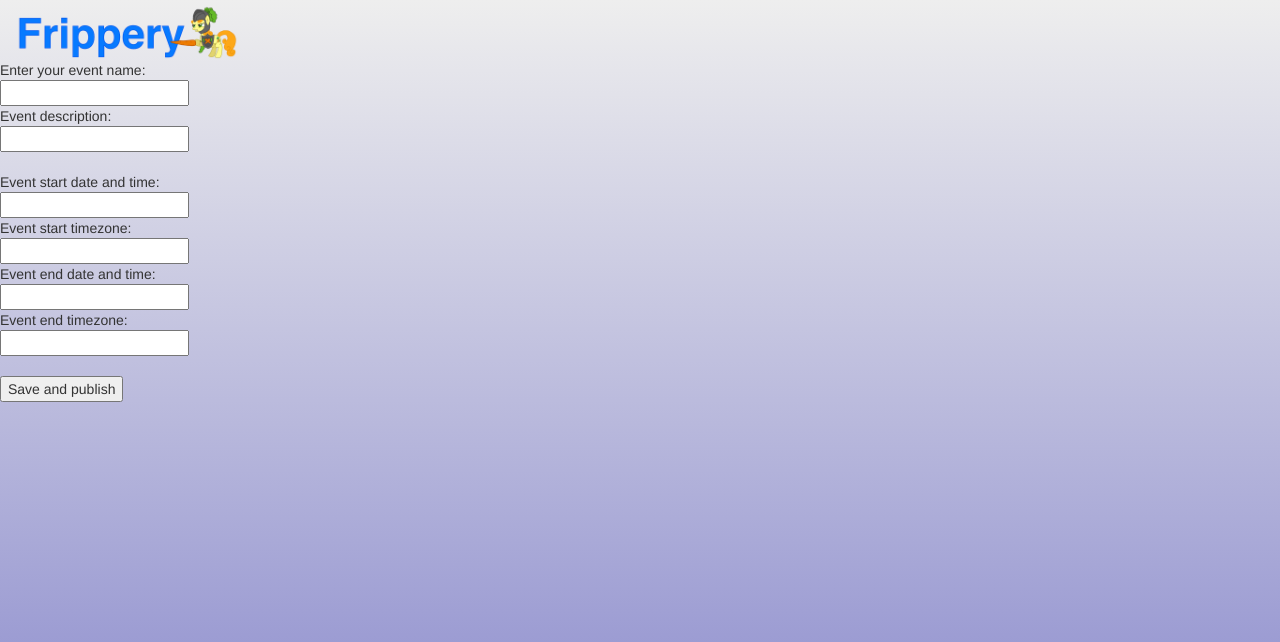
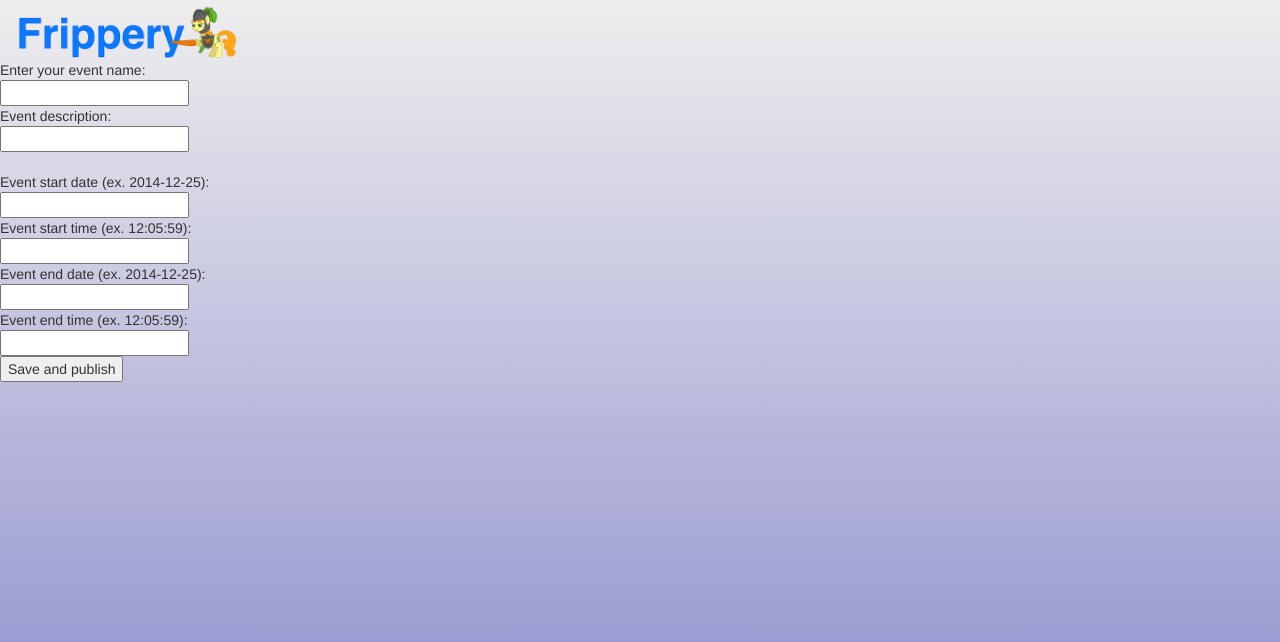
Before and after one commit to eyalr/frippery, a Flask app: template src/frippery/templates/create.html in a window 1280 px wide. Shown: the top 642 px of the page. Run offline with Flask 2, Linux system fonts and the light colour scheme; the template is opened without the code that fills it, so the values that code supplies are empty; parts of the project's set-up code (start-up, migrations or seed data) failed here and were passed over; some libraries are stand-ins or nearby versions.

Commit message:
Changing create form to include date and time

```diff
--- a/src/frippery/templates/create.html
+++ b/src/frippery/templates/create.html
@@ -9,15 +9,14 @@
     Event description:<br>
     <input type="text" name="event_description"><br>
     <input type="hidden" name="organizer_id"><br>
-    Event start date and time:<br>
-    <input type="text" name="event_start"><br>
-    Event start timezone:<br>
-    <input type="text" name="event_start_timezone"><br>
-    Event end date and time:<br>
-    <input type="text" name="event_end"><br>
-    Event end timezone:<br>
-    <input type="text" name="event_end_timezone"><br>
-    <input type="hidden" name="event_currency" value="USD"><br>
+    Event start date (ex. 2014-12-25):<br>
+    <input type="text" name="event_start_date"><br>
+    Event start time (ex. 12:05:59): <br>
+    <input type="text" name="event_start_time"><br>
+    Event end date (ex. 2014-12-25):<br>
+    <input type="text" name="event_end_date"><br>
+    Event end time (ex. 12:05:59): <br>
+    <input type="text" name="event_end_time"><br>
     <input type="submit" value="Save and publish">
 </form>
 {% endblock %}
```
